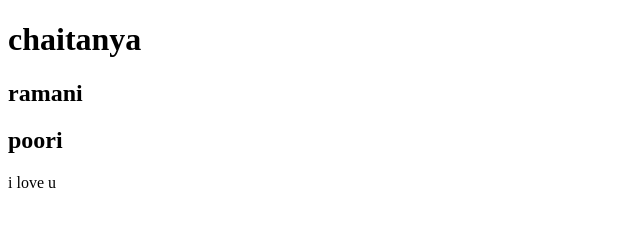
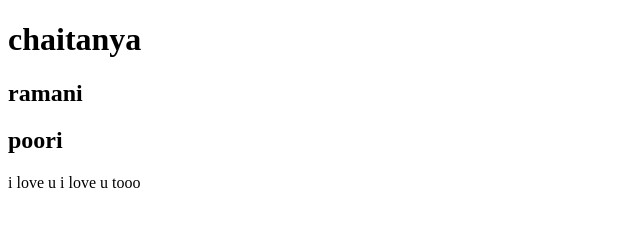
Before and after one commit to CHAITANYA924/praktice-may-6, a plain HTML site: page index.html in a window 1280 px wide. Shown: the full height of the page, 0-640 px from the left. Drawn offline with Linux system fonts and the light colour scheme.

Commit message:
Update index.html
me to

```diff
--- a/index.html
+++ b/index.html
@@ -10,5 +10,6 @@
     <h2>ramani</h2>
     <h2>poori</h2>
      i love u
+    i love u tooo
 </body>
 </html>
```
